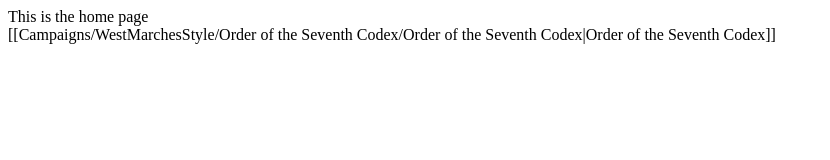
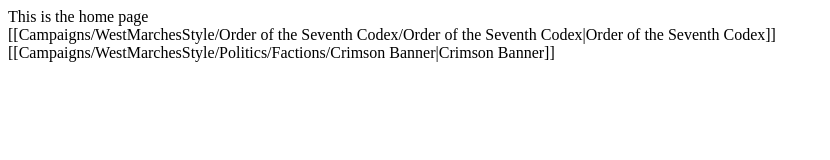
Before and after one commit to nt15mcp/nt15mcp.github.io, an Eleventy site: page src/site/notes/Campaigns/WestMarchesStyle/Order of the Seventh Codex Home.md in a window 1280 px wide. Shown: the whole page, without its empty margins (0-830 px from the left). Built offline with nearby package versions, Linux system fonts and the light colour scheme; Eleventy itself is replaced by a stand-in of ours; files that its build step writes are made by us from their sources; what @sindresorhus/slugify, eleventy-plugin-nesting-toc, fs-file-tree, glob would draw is missing.

Commit message:
Published multiple files

```diff
--- a/src/site/notes/Campaigns/WestMarchesStyle/Order of the Seventh Codex Home.md
+++ b/src/site/notes/Campaigns/WestMarchesStyle/Order of the Seventh Codex Home.md
@@ -4,3 +4,4 @@
 
 This is the home page
 [[Campaigns/WestMarchesStyle/Order of the Seventh Codex/Order of the Seventh Codex\|Order of the Seventh Codex]]
+[[Campaigns/WestMarchesStyle/Politics/Factions/Crimson Banner\|Crimson Banner]]
```
